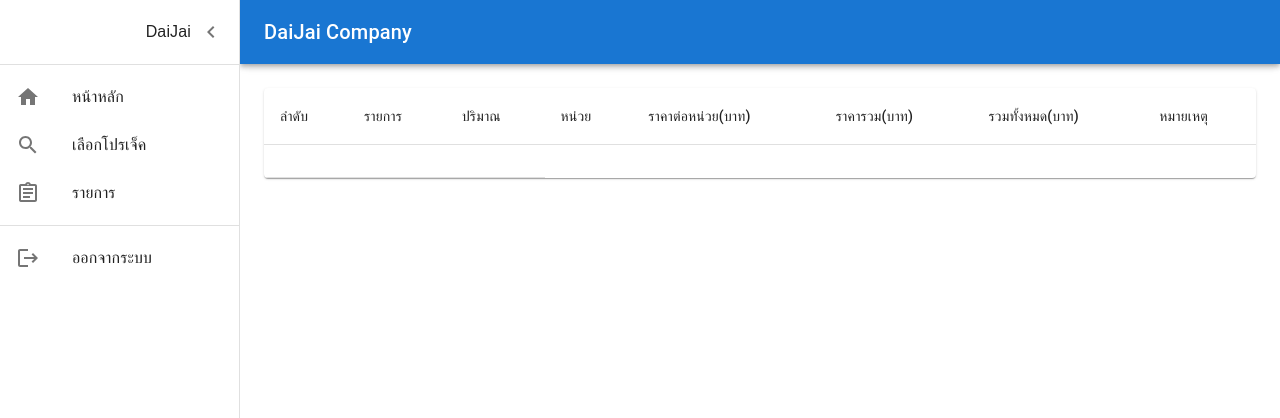
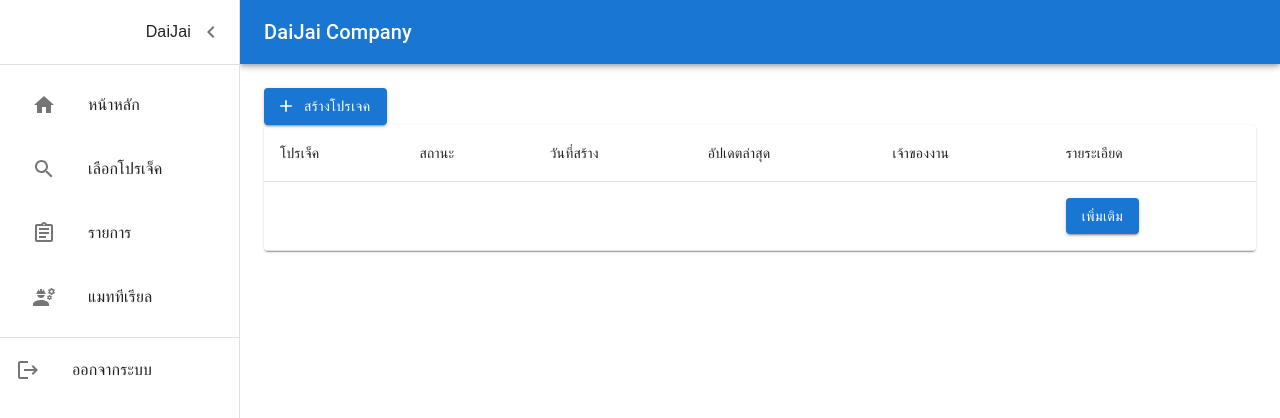
Before and after one commit to trangking/Template_prototype, a React (Create React App) app: page /Home in a window 1280 px wide. Both pictures are taken after a click on the button "open drawer". Shown: the top 418 px of the page. Built offline with nearby package versions, Linux system fonts and the light colour scheme.

Commit message:
update File nignore

```diff
--- a/src/App.js
+++ b/src/App.js
@@ -1,5 +1,5 @@
 import "./App.css";
-import Login from "./Component/Login/Login";
+import Login from "./Component/page/Login/Login";
 
 function App() {
   return (
--- /dev/null
+++ b/src/Component/Button/ButtonTableCell.jsx
@@ -0,0 +1,16 @@
+import React from 'react';
+import TableCell from '@mui/material/TableCell';
+import Button from '@mui/material/Button';
+
+
+const ButtonTableCell = ({ children, ...props }) => {
+    return (
+        <TableCell {...props}>
+            <Button variant="contained" color="primary">
+                {children}
+            </Button>
+        </TableCell>
+    );
+};
+
+export default ButtonTableCell;
--- /dev/null
+++ b/src/Component/Button/ProjectButton.jsx
@@ -0,0 +1,18 @@
+import React from 'react';
+import Button from '@mui/material/Button';
+import AddIcon from '@mui/icons-material/Add';
+import Typography from '@mui/material/Typography';
+
+function ProjectButton() {
+    return (
+        <Button
+            variant="contained"
+            color="primary"
+            startIcon={<AddIcon />}
+        >
+            <Typography variant="button">สร้างโปรเจค</Typography>
+        </Button>
+    );
+}
+
+export default ProjectButton;
--- a/src/Component/Home/Home.js
+++ b/src/Component/page/Home/Home.js
@@ -19,9 +19,12 @@ import ListItemText from "@mui/material/ListItemText";
 import HomeIcon from "@mui/icons-material/Home";
 import LogoutIcon from "@mui/icons-material/Logout";
 import { useNavigate } from "react-router-dom";
-import SearchIcon from '@mui/icons-material/Search';
-import AssignmentOutlinedIcon from '@mui/icons-material/AssignmentOutlined';
-import { Table, TableBody, TableCell, TableContainer, TableHead, TableRow, Paper } from '@mui/material';
+import SearchIcon from "@mui/icons-material/Search";
+import AssignmentOutlinedIcon from "@mui/icons-material/AssignmentOutlined";
+import EngineeringIcon from "@mui/icons-material/Engineering";
+import TableHome from "./TableHome";
+import Project from "../Project/Project";
+import Material from "../Material/Material";
 
 const drawerWidth = 240;
 
@@ -74,12 +77,17 @@ function Home() {
   const navigate = useNavigate();
   const theme = useTheme();
   const [open, setOpen] = React.useState(false);
+  const [selectedMenu, setSelectedMenu] = React.useState("หน้าหลัก");
 
   const handleDrawerOpen = () => {
     setOpen(true);
   };
 
   const handleDrawerClose = () => {
+    setOpen(false);
+  };
+  const handleItemClick = (menu) => {
+    setSelectedMenu(menu);
     setOpen(false);
   };
 
@@ -127,15 +135,16 @@ function Home() {
         </DrawerHeader>
         <Divider />
         <List>
-          {["หน้าหลัก", "เลือกโปรเจ็ค", "รายการ"].map((text, index) => (
-            <ListItem key={text} disablePadding>
+          {["หน้าหลัก", "เลือกโปรเจ็ค", "รายการ", "แมททีเรียล"].map((menu) => (
+            <ListItem key={menu} onClick={() => handleItemClick(menu)}>
               <ListItemButton>
                 <ListItemIcon>
-                  {index === 0 && <HomeIcon />}
-                  {index === 1 && <SearchIcon />}
-                  {index === 2 && <AssignmentOutlinedIcon />}
+                  {menu === "หน้าหลัก" && <HomeIcon />}
+                  {menu === "เลือกโปรเจ็ค" && <SearchIcon />}
+                  {menu === "รายการ" && <AssignmentOutlinedIcon />}
+                  {menu === "แมททีเรียล" && <EngineeringIcon />}
                 </ListItemIcon>
-                <ListItemText primary={text} />
+                <ListItemText primary={menu} />
               </ListItemButton>
             </ListItem>
           ))}
@@ -158,31 +167,10 @@ function Home() {
         </List>
       </Drawer>
       <Main open={open}>
-          <DrawerHeader />
-          <TableContainer component={Paper}>
-              <Table>
-                  <TableHead>
-                      <TableRow>
-                          <TableCell>ลำดับ</TableCell>
-                          <TableCell>รายการ</TableCell>
-                          <TableCell>ปริมาณ</TableCell>
-                          <TableCell>หน่วย</TableCell>
-                          <TableCell>ราคาต่อหน่วย(บาท)</TableCell>
-                          <TableCell>ราคารวม(บาท)</TableCell>
-                          <TableCell>รวมทั้งหมด(บาท)</TableCell>
-                          <TableCell>หมายเหตุ</TableCell>
-                      </TableRow>
-                  </TableHead>
-                  <TableBody>
-                      <TableRow>
-                          <TableCell></TableCell>
-                          <TableCell></TableCell>
-                          <TableCell></TableCell>
-                      </TableRow>
-                      {/* เพิ่ม TableRow และ TableCell เพิ่มเติมตามความต้องการ */}
-                  </TableBody>
-              </Table>
-          </TableContainer>
+        <DrawerHeader />
+        {selectedMenu === "หน้าหลัก" && <TableHome />}
+        {selectedMenu === "เลือกโปรเจ็ค" && <Project />}
+        {selectedMenu === "แมททีเรียล" && <Material />}
       </Main>
     </Box>
   );
--- /dev/null
+++ b/src/Component/page/Home/TableHome.jsx
@@ -0,0 +1,51 @@
+import {
+    Table,
+    TableBody,
+    TableCell,
+    TableContainer,
+    TableHead,
+    TableRow,
+    Paper,
+  } from "@mui/material";
+  import ButtonTableCell from "../../Button/ButtonTableCell";
+  import ProjectButton from "../../Button/ProjectButton";
+  import React from "react";
+  const TableHome = () => {
+    const [open, setOpen] = React.useState(false);
+    return (
+      <>
+        <ProjectButton
+          className="project-button-container"
+          onClick={() => setOpen(!open)}
+        >
+          เพิ่มโปรเจค
+        </ProjectButton>
+        <TableContainer component={Paper}>
+          <Table>
+            <TableHead>
+              <TableRow>
+                <TableCell>โปรเจ็ค</TableCell>
+                <TableCell>สถานะ</TableCell>
+                <TableCell>วันที่สร้าง</TableCell>
+                <TableCell>อัปเดตล่าสุด</TableCell>
+                <TableCell>เจ้าของงาน</TableCell>
+                <TableCell>รายระเอียด</TableCell>
+              </TableRow>
+            </TableHead>
+            <TableBody>
+              <TableRow>
+                <TableCell></TableCell>
+                <TableCell></TableCell>
+                <TableCell></TableCell>
+                <TableCell></TableCell>
+                <TableCell></TableCell>
+                <ButtonTableCell>เพิ่มเติม</ButtonTableCell>
+              </TableRow>
+            </TableBody>
+          </Table>
+        </TableContainer>
+      </>
+    );
+  };
+
+  export default TableHome;
--- a/src/Component/Login/Login.js
+++ b/src/Component/page/Login/Login.js
@@ -1,4 +1,4 @@
-import "../Styles/Login.css";
+import "../../Styles/Login.css";
 import { useNavigate } from "react-router-dom";
 
 const Login = () => {
--- /dev/null
+++ b/src/Component/page/Material/Material.jsx
@@ -0,0 +1,5 @@
+const Material = () => {
+  return <>test</>;
+};
+
+export default Material;
--- /dev/null
+++ b/src/Component/page/Project/Project.jsx
@@ -0,0 +1,43 @@
+import {
+  Table,
+  TableBody,
+  TableCell,
+  TableContainer,
+  TableHead,
+  TableRow,
+  Paper,
+} from "@mui/material";
+
+import React from "react";
+const Project = () => {
+  const [open, setOpen] = React.useState(false);
+  return (
+    <>
+      <TableContainer component={Paper}>
+        <Table>
+          <TableHead>
+            <TableRow>
+              <TableCell>โปรเจ็ค</TableCell>
+              <TableCell>สถานะ</TableCell>
+              <TableCell>วันที่สร้าง</TableCell>
+              <TableCell>อัปเดตล่าสุด</TableCell>
+              <TableCell>เจ้าของงาน</TableCell>
+              <TableCell>รายระเอียด</TableCell>
+            </TableRow>
+          </TableHead>
+          <TableBody>
+            <TableRow>
+              <TableCell></TableCell>
+              <TableCell></TableCell>
+              <TableCell></TableCell>
+              <TableCell></TableCell>
+              <TableCell></TableCell>
+            </TableRow>
+          </TableBody>
+        </Table>
+      </TableContainer>
+    </>
+  );
+};
+
+export default Project;
```
Also changed, not shown: src/index.js (+12 -2 lines).
